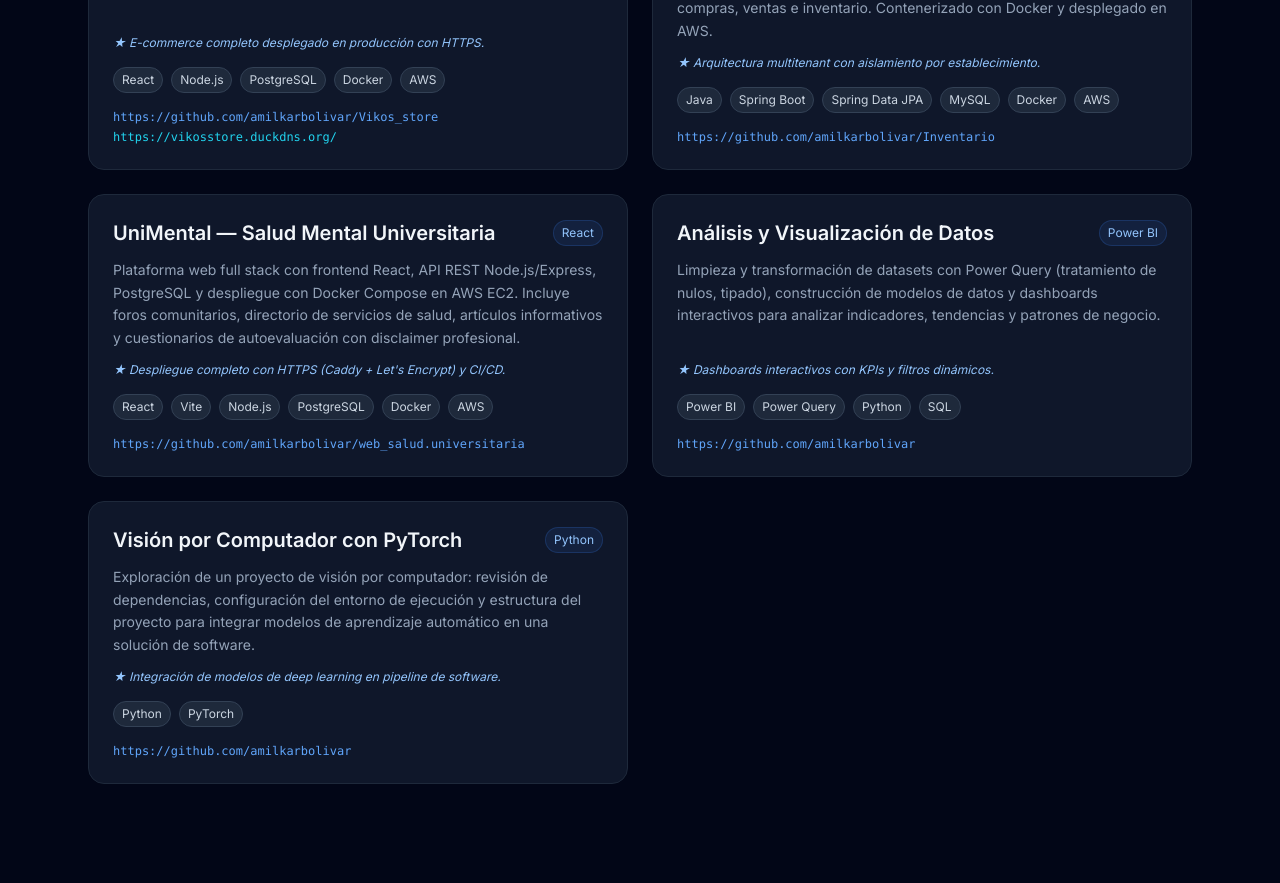
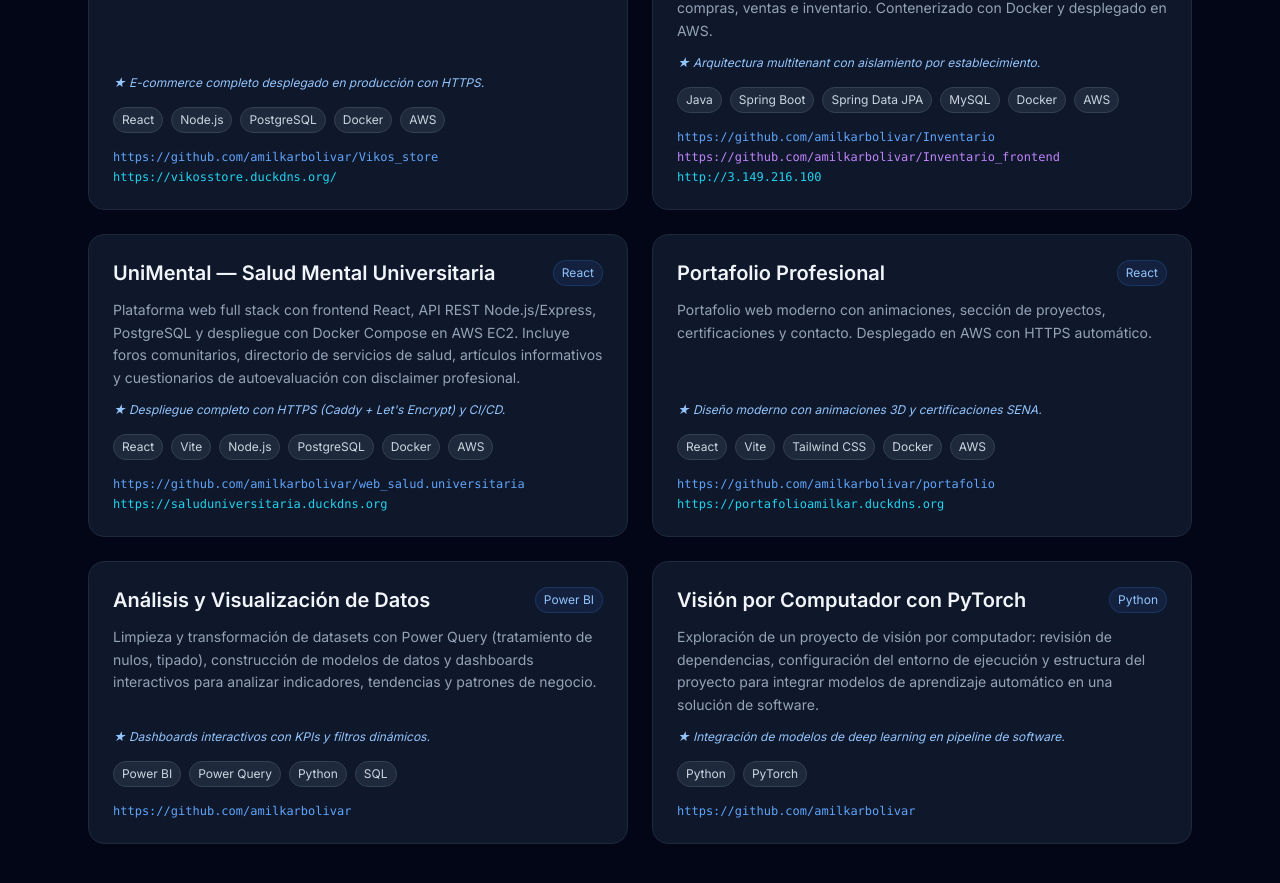
Before and after one commit to amilkarbolivar/portafolio, a React (Vite) app: page / in a window 1280 px wide. Shown: the part 2180-3063 px from the top of the page. Built offline with nearby package versions, Linux system fonts and the light colour scheme.

Commit message:
feat: add all project links (github + live + frontend) to cards

```diff
--- a/src/App.jsx
+++ b/src/App.jsx
@@ -37,6 +37,8 @@ const projects = [
       'Sistema de gestión de inventario para múltiples establecimientos (multitenant). Backend con Java y Spring Boot, APIs REST seguras con JWT, persistencia con JPA/MySQL, gestión de productos, usuarios, compras, ventas e inventario. Contenerizado con Docker y desplegado en AWS.',
     highlight: 'Arquitectura multitenant con aislamiento por establecimiento.',
     link: 'https://github.com/amilkarbolivar/Inventario',
+    frontend: 'https://github.com/amilkarbolivar/Inventario_frontend',
+    live: 'http://3.149.216.100',
   },
   {
     title: 'UniMental — Salud Mental Universitaria',
@@ -45,6 +47,16 @@ const projects = [
       'Plataforma web full stack con frontend React, API REST Node.js/Express, PostgreSQL y despliegue con Docker Compose en AWS EC2. Incluye foros comunitarios, directorio de servicios de salud, artículos informativos y cuestionarios de autoevaluación con disclaimer profesional.',
     highlight: 'Despliegue completo con HTTPS (Caddy + Let\'s Encrypt) y CI/CD.',
     link: 'https://github.com/amilkarbolivar/web_salud.universitaria',
+    live: 'https://saluduniversitaria.duckdns.org',
+  },
+  {
+    title: 'Portafolio Profesional',
+    tech: ['React', 'Vite', 'Tailwind CSS', 'Docker', 'AWS'],
+    description:
+      'Portafolio web moderno con animaciones, sección de proyectos, certificaciones y contacto. Desplegado en AWS con HTTPS automático.',
+    highlight: 'Diseño moderno con animaciones 3D y certificaciones SENA.',
+    link: 'https://github.com/amilkarbolivar/portafolio',
+    live: 'https://portafolioamilkar.duckdns.org',
   },
   {
     title: 'Análisis y Visualización de Datos',
@@ -239,6 +251,11 @@ export default function App() {
                 <a href={p.link} target="_blank" rel="noreferrer" className="block text-blue-400 text-xs font-mono hover:underline break-all">
                   {p.link}
                 </a>
+                {p.frontend && (
+                  <a href={p.frontend} target="_blank" rel="noreferrer" className="block text-purple-400 text-xs font-mono hover:underline break-all">
+                    {p.frontend}
+                  </a>
+                )}
                 {p.live && (
                   <a href={p.live} target="_blank" rel="noreferrer" className="block text-cyan-400 text-xs font-mono hover:underline break-all">
                     {p.live}
```
